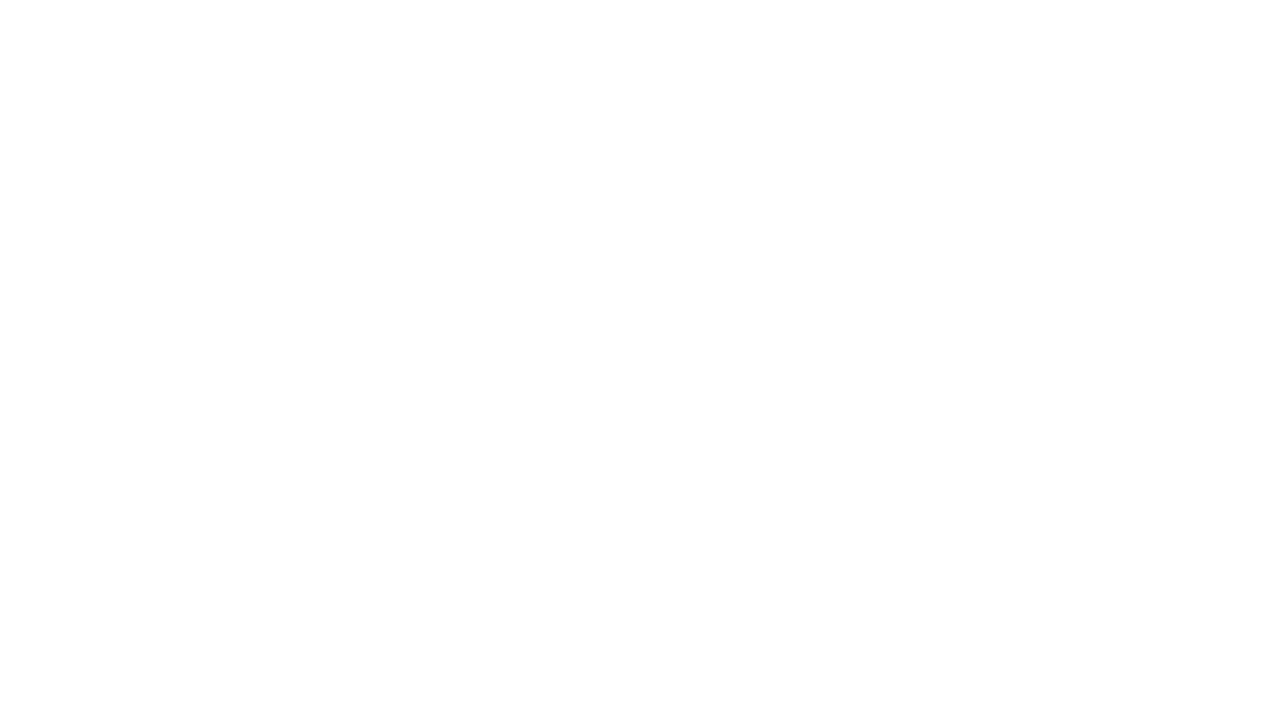
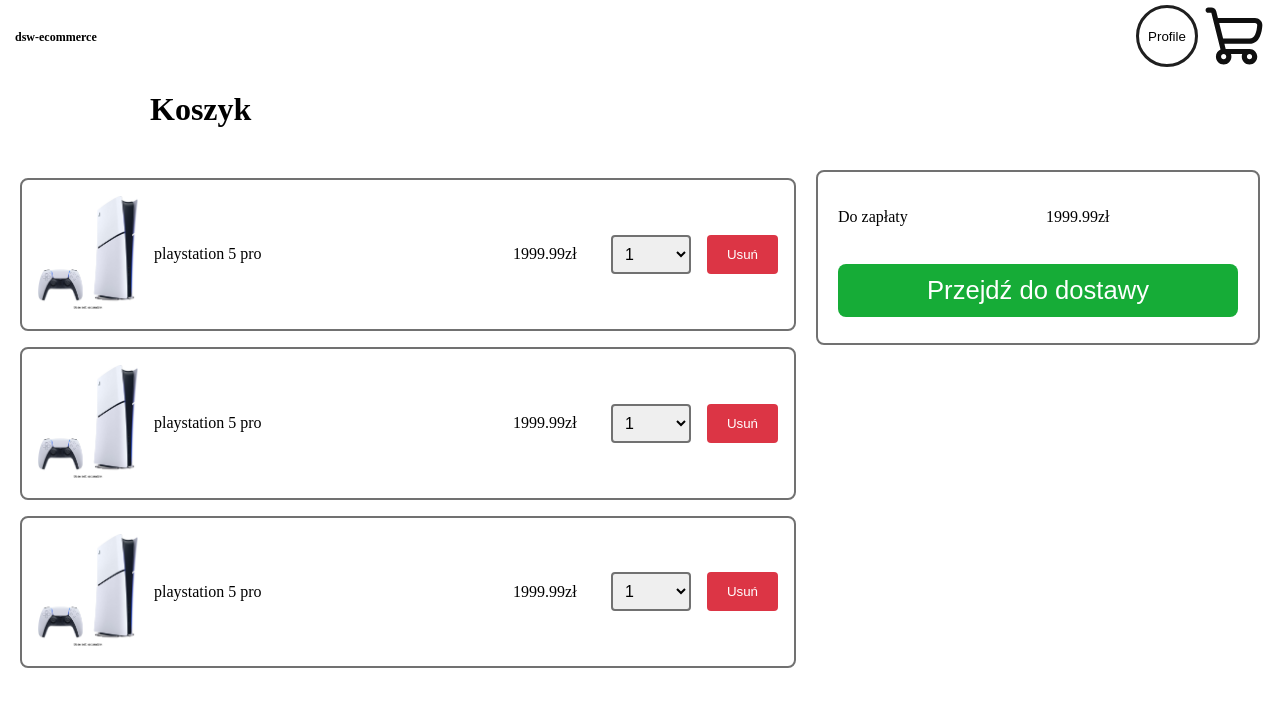
Before and after one commit to Listwas/dsw-ecommerce, a React (Vite) app in the folder frontend/: page /cart in a window 1280 px wide. Before the commit this address had no page. Shown: the top 706 px of the page. Built offline with nearby package versions, Linux system fonts and the light colour scheme.

Commit message:
feat: cart page

```diff
--- a/frontend/src/App.jsx
+++ b/frontend/src/App.jsx
@@ -1,7 +1,7 @@
 import { Routes, Route } from 'react-router-dom'
 import AdminDashboard from './pages/AdminDashboard'
 import AdminLogin from './pages/AdminLogin'
-//import Cart from './pages/Cart'
+import Cart from './pages/Cart'
 //import Delivery from './pages/Delivery'
 import Homepage from './pages/Homepage'
 import Login from './pages/Login'
@@ -26,6 +26,7 @@
                 <Route path='/password_reset' element={<PasswordReset />} />
                 <Route path='/user_dashboard' element={<UserDashboard />} />
                 <Route path='/admin_dashboard' element={<AdminDashboard />} />
+                <Route path='/cart' element={<Cart />} />
             </Routes>
         </>
     )
--- a/frontend/src/components/ProductList.jsx
+++ b/frontend/src/components/ProductList.jsx
@@ -1,31 +1,39 @@
-import styles from '../styles/Admin_User_Dashboard.module.css'
+import { useState } from 'react'
 import s from '../styles/ProductList.module.css'
 
-export default function ProductList({ image, alt, product_name, product_price, product_quantity }) {
+export default function ProductList({ image, alt, product_name, product_price, product_quantity, showDropdown = true }) {
+    const [selectedQuantity, setSelectedQuantity] = useState(1)
+
     return (
-        <div className={styles.center}>
-            <div className={styles.wrapper}>
         <div className={s.product_box}>
             <div className={s.product_photo}>
                 <img src={image} alt={alt} />
             </div>
-
             <div className={s.product_text}>
                 <p>{product_name}</p>
             </div>
-
             <div className={s.product_price}>
                 <p>{product_price}zł</p>
             </div>
-
             <div className={s.product_quantity}>
-                        <p>{product_quantity} in stock </p>
+                {showDropdown ? (
+                    <select
+                        value={selectedQuantity}
+                        onChange={(e) => setSelectedQuantity(e.target.value)}
+                        className={s.quantity_select}
+                    >
+                        {[...Array(Math.min(product_quantity, 10))].map((_, i) => (
+                            <option key={i + 1} value={i + 1}>
+                                {i + 1}
+                            </option>
+                        ))}
+                    </select>
+                ) : (
+                    <p>{product_quantity} in stock</p>
+                )}
             </div>
-
             <div>
-                        <button className={s.edit_button} >Usuń</button>
-                    </div>
-                </div>
+                <button className={s.edit_button}>Usuń</button>
             </div>
         </div>
     )
--- a/frontend/src/pages/AdminDashboard.jsx
+++ b/frontend/src/pages/AdminDashboard.jsx
@@ -16,27 +16,31 @@
                     <ProductList
                         image={img}
                         alt='ps5'
-                        product_name='playstation 5 pro'
-                        product_price='1999.99'
-                        product_quantity='10'
+                        product_name='play station 5 pro'
+                        product_price='1999.9'
+                        product_quantity='50'
+                        showDropdown={false}
                     />
 
                     <ProductList
                         image={img}
                         alt='ps5'
-                        product_name='playstation 5 pro'
-                        product_price='1999.99'
-                        product_quantity='10'
+                        product_name='play station 5 pro'
+                        product_price='1999.9'
+                        product_quantity='50'
+                        showDropdown={false}
                     />
 
                     <ProductList
                         image={img}
                         alt='ps5'
-                        product_name='playstation 5 pro'
-                        product_price='1999.99'
-                        product_quantity='10'
+                        product_name='play station 5 pro'
+                        product_price='1999.9'
+                        product_quantity='50'
+                        showDropdown={false}
                     />
-                    <Button width={400} placeholder='Dodaj Produkt' />
+
+                    <Button width={600} placeholder='Dodaj Produkt' />
                     <h1> Historia zamówień </h1>
                     <ProductHistory
                         image={img}
--- a/frontend/src/pages/Cart.jsx
+++ b/frontend/src/pages/Cart.jsx
@@ -0,0 +1,51 @@
+import NavBar from '../components/NavBar'
+import ProductList from '../components/ProductList'
+import Button from '../components/Button'
+import styles from '../styles/Cart.module.css'
+import img from '../assets/ps5.jpg'
+
+export default function Cart() {
+    return (
+        <>
+            <NavBar page_header='Koszyk' />
+            <div className={styles.products_box}>
+                <div className={styles.wrapper}>
+                    <ProductList
+                        image={img}
+                        alt='ps5 photo'
+                        product_name='playstation 5 pro'
+                        product_price='1999.99'
+                        product_quantity='10'
+                    />
+
+                    <ProductList
+                        image={img}
+                        alt='ps5 photo'
+                        product_name='playstation 5 pro'
+                        product_price='1999.99'
+                        product_quantity='10'
+                    />
+
+                    <ProductList
+                        image={img}
+                        alt='ps5 photo'
+                        product_name='playstation 5 pro'
+                        product_price='1999.99'
+                        product_quantity='10'
+                    />
+                </div>
+                <div className={styles.summary}>
+                    <div>
+                        <p> Do zapłaty </p>
+                    </div>
+                    <div>
+                        <p> 1999.99zł </p>
+                    </div>
+                    <div className={styles.button_wrapper}>
+                        <Button width='400' placeholder='Przejdź do dostawy' />
+                    </div>
+                </div>
+            </div>
+        </>
+    )
+}
--- /dev/null
+++ b/frontend/src/styles/Cart.module.css
@@ -0,0 +1,48 @@
+.products_box {
+    display: flex;
+    justify-content: space-around;
+    padding: 20px;
+    gap: 20px;
+    flex-wrap: wrap;
+}
+
+.wrapper {
+    display: flex;
+    flex-flow: column nowrap;
+    flex: 1;
+    max-width: 800px;
+}
+
+.summary {
+    display: flex;
+    flex-flow: row wrap;
+    width: 400px;
+    justify-content: space-between;
+    align-self: flex-start;
+    position: sticky;
+    top: 20px;
+    padding: 20px;
+    border: 2px solid #717171;
+    border-radius: 8px;
+}
+
+.summary>div {
+    width: 48%;
+}
+
+.button_wrapper {
+    width: 100%;
+    margin-top: 16px;
+}
+
+@media screen and (max-width: 1024px) {
+    .products_box {
+        flex-direction: column;
+    }
+
+    .summary {
+        width: 100%;
+        max-width: 800px;
+        position: static;
+    }
+}
--- a/frontend/src/styles/ProductList.module.css
+++ b/frontend/src/styles/ProductList.module.css
@@ -1,16 +1,18 @@
 .product_box {
     display: flex;
     align-items: center;
-    justify-content: center;
-    flex-flow: row nowrap;
-    padding: 8px;
-    margin: 8px 0 8px 0;
+    justify-content: space-between;
+    flex-flow: row wrap;
+    padding: 16px;
+    margin: 8px 0;
     border: 2px solid #717171;
     border-radius: 8px;
+    gap: 16px;
 }
 
 .product_photo {
     width: 100px;
+    flex-shrink: 0;
 }
 
 .product_photo img {
@@ -19,20 +21,63 @@
     object-fit: contain;
 }
 
-.product_text,
-.product_price,
+.product_text {
+    flex: 1;
+    min-width: 150px;
+}
+
+.product_price {
+    width: 100px;
+    text-align: center;
+}
+
 .product_quantity {
-    display: flex;
-    justify-content: center;
-    width: 100px;
-    padding: 12px;
+    width: 80px;
+}
+
+.quantity_select {
+    width: 100%;
+    padding: 8px;
+    border: 2px solid #717171;
+    border-radius: 4px;
+    font-size: 16px;
+    cursor: pointer;
 }
 
 .edit_button {
-    padding: 12px;
+    padding: 12px 20px;
     cursor: pointer;
-    background-color: #16AC37;
+    background-color: #dc3545;
     color: white;
     border: none;
     border-radius: 4px;
+    white-space: nowrap;
 }
+
+.edit_button:hover {
+    background-color: #c82333;
+}
+
+@media screen and (max-width: 768px) {
+    .product_box {
+        flex-direction: column;
+        align-items: flex-start;
+    }
+
+    .product_photo {
+        width: 100%;
+        max-width: 200px;
+        margin: 0 auto;
+    }
+
+    .product_text,
+    .product_price,
+    .product_quantity {
+        width: 100%;
+        text-align: left;
+    }
+
+    .edit_button {
+        width: 100%;
+    }
+}
```
Lines whose indentation alone changed are shown as unchanged.
